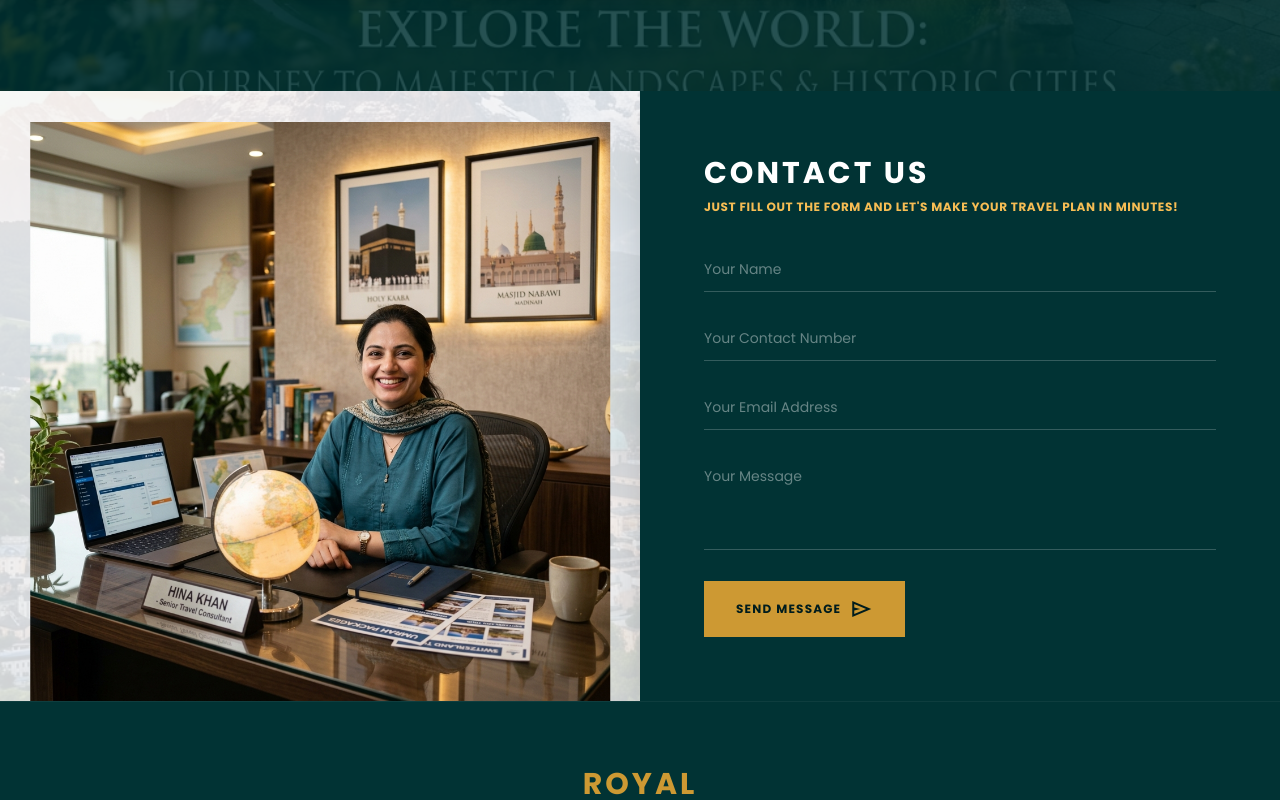
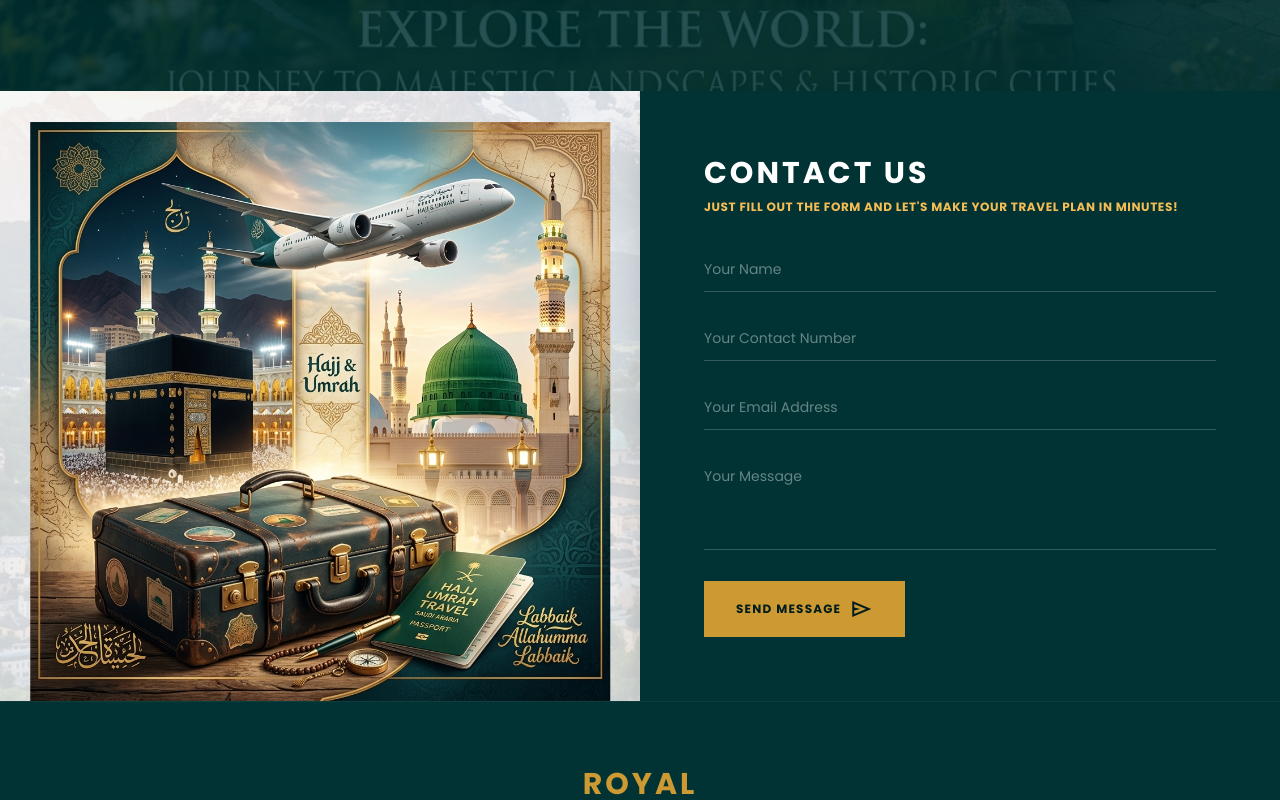
Before and after one commit to abubaker082512/rehman-umrah-travels, a React (Vite) app in the folder client/: page / in a window 1280 px wide. Shown: the part 11200-12000 px from the top of the page. Built offline with nearby package versions, Linux system fonts and the light colour scheme; no server answers.

Commit message:
Replace traveler portrait image with spiritual Hajj, Umrah, and travel collage scenery (no people)

```diff
--- a/client/src/pages/Home2.jsx
+++ b/client/src/pages/Home2.jsx
@@ -5,7 +5,7 @@ import logo from '../assets/Rehman Travel Logo.png'
 import background1 from '../assets/background1.webp'
 import aboutImage from '../assets/about-us.jpg'
 import BannerContactForm from '../components/BannerContactForm'
-import travelerPortrait from '../assets/traveler_portrait.png'
+import travelCollage from '../assets/hajj_umrah_travel_collage.png'
 import sabaKhanImg from '../assets/testimonials/saba_khan.png'
 import ahmedRazaImg from '../assets/testimonials/ahmed_raza.png'
 import zubairMalikImg from '../assets/testimonials/zubair_malik.png'
@@ -729,9 +729,9 @@ const Home2 = () => {
           {/* Left Column: Happy traveler photo cutout */}
           <div className="relative hidden lg:block overflow-hidden min-h-[500px]">
             <img
-              alt="Friendly Pakistani travel consultant sitting at a modern office desk"
+              alt="Hajj Umrah and international travels collage illustration"
               className="absolute bottom-0 left-1/2 -translate-x-1/2 h-[95%] w-auto object-contain"
-              src={travelerPortrait}
+              src={travelCollage}
             />
           </div>
 
--- a/client/src/pages/Home3.jsx
+++ b/client/src/pages/Home3.jsx
@@ -5,7 +5,7 @@ import logo from '../assets/Rehman Travel Logo.png'
 import background3 from '../assets/home-3.jpg'
 import kaabaPackages from '../assets/kaaba_packages.png'
 import toursScenic from '../assets/tours_scenic.png'
-import travelerPortrait from '../assets/traveler_portrait.png'
+import travelCollage from '../assets/hajj_umrah_travel_collage.png'
 import aboutImage from '../assets/about-us.jpg'
 import sabaKhanImg from '../assets/testimonials/saba_khan.png'
 import ahmedRazaImg from '../assets/testimonials/ahmed_raza.png'
@@ -1311,9 +1311,9 @@ const Home3 = () => {
           {/* Left Column: Happy traveler photo cutout */}
           <div className="relative hidden lg:block overflow-hidden min-h-[500px]">
             <img
-              alt="Friendly Pakistani travel consultant sitting at a modern office desk"
+              alt="Hajj Umrah and international travels collage illustration"
               className="absolute bottom-0 left-1/2 -translate-x-1/2 h-[95%] w-auto object-contain"
-              src={travelerPortrait}
+              src={travelCollage}
             />
           </div>
 
```
Also changed, not shown: client/src/assets/hajj_umrah_travel_collage.png (added), client/src/assets/traveler_portrait.png (deleted).
